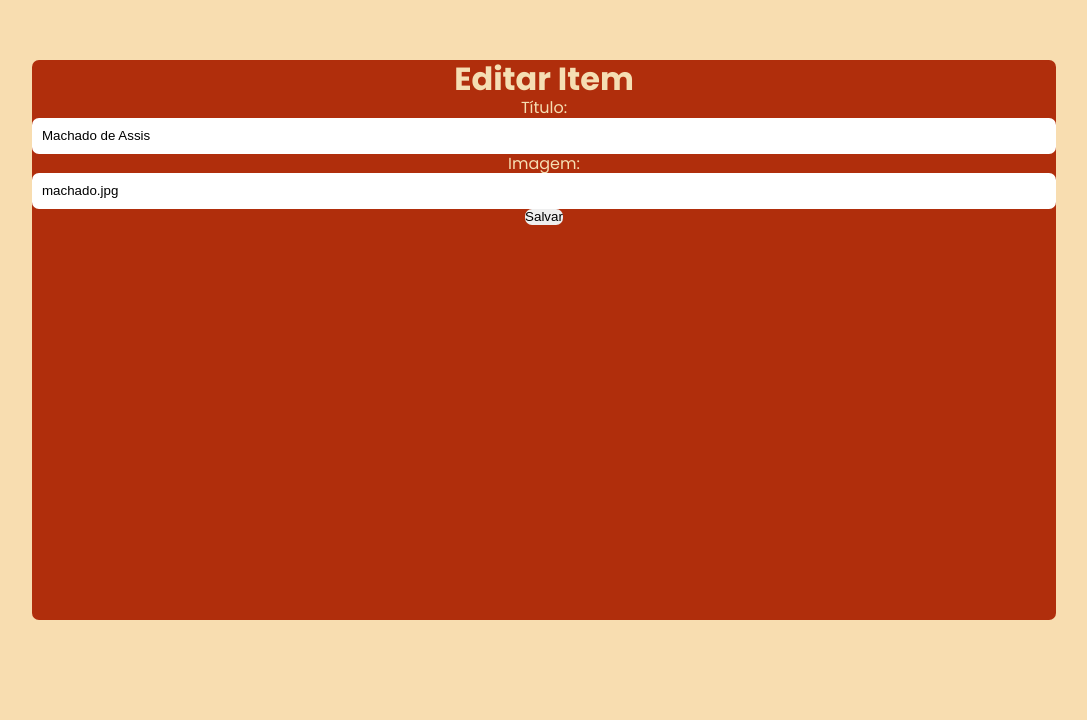
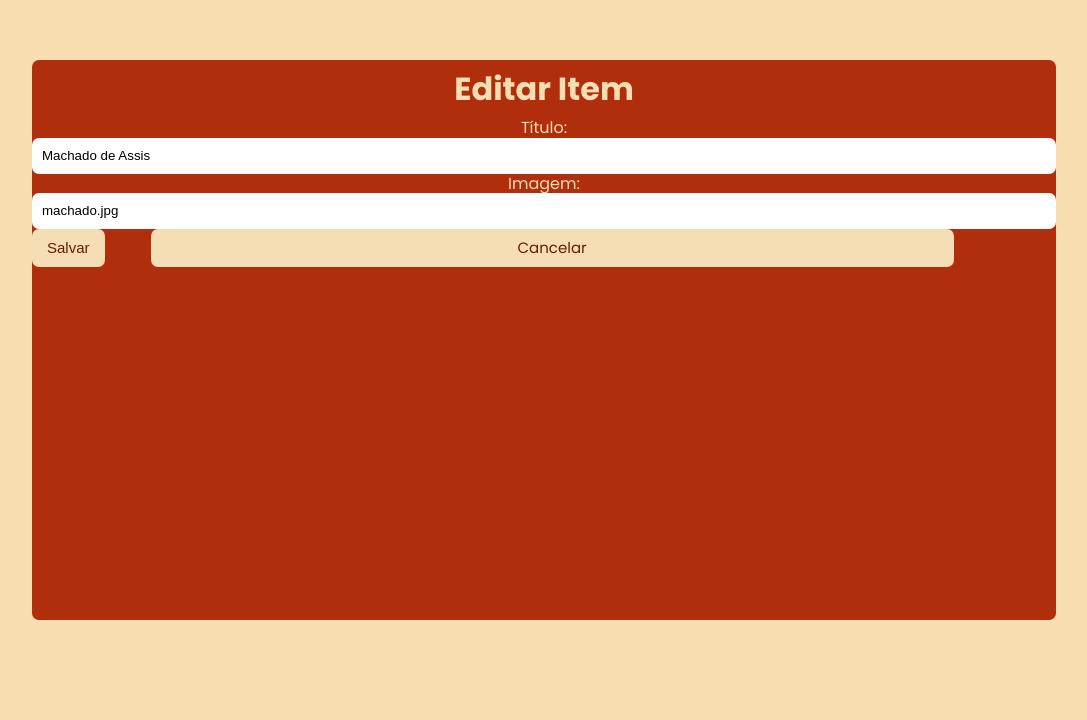
Before and after one commit to sabriwnaa/IFindArt, a PHP site: page /editarItem.php?id=10 in a window 1280 px wide. Shown: the part 80-800 px from the top of the page, without its empty margins (96-1183 px from the left). Run offline with PHP 8.4, Linux system fonts and the light colour scheme; a user stored in the database is signed in; data comes from the database, SQL or seed files in the repository.

Commit message:
estilizacao edit item

```diff
--- a/addItem.php
+++ b/addItem.php
@@ -66,7 +66,7 @@ if ($_SERVER['REQUEST_METHOD'] === 'POST') {
 
 <div class='boxItem'>
     <h1 class='tituloAdmin'>Cadastrar novo artista</h1>
-    <div class='camposAddItem'>
+    <div class='camposItem'>
         <?php if (isset($erro)) : ?>
             <p style="color: red;"><?= htmlspecialchars($erro) ?></p>
         <?php endif; ?>
--- a/editarItem.php
+++ b/editarItem.php
@@ -38,7 +38,8 @@ if ($_SERVER['REQUEST_METHOD'] === 'POST') {
 
         <div class='main'>
             <div class='boxItem'>
-            <h1>Editar Item</h1>
+                <h1 class='tituloAdmin'>Editar Item</h1>
+                <div class='camposItem'>
                     <?php if (isset($error)): ?>
                     <p style="color:red;"><?= $error; ?></p>
                     <?php endif; ?>
@@ -47,7 +48,16 @@ if ($_SERVER['REQUEST_METHOD'] === 'POST') {
                         <input type="text" name="titulo" id="titulo" value="<?= htmlspecialchars($item->titulo); ?>" required>
                         <label for="imagem">Imagem:</label>
                         <input type="text" name="imagem" id="imagem" value="<?= htmlspecialchars($item->imagem); ?>" required>
-        <button type="submit">Salvar</button>
+
+
+            </div>
+            <div class='opcoes'>
+                <button type="submit" class='botaoClaro'>Salvar</button>
+                <a href="restritaAdmin.php" class='botaoClaro' style='flex:1;'>Cancelar</a>
+
+            </div>
+
+
             </form>
             </div>
         </div>
--- a/style.css
+++ b/style.css
@@ -285,7 +285,7 @@ font-size: 15px;
 border-radius: 7px;
 }
 
-.camposAddItem{
+.camposItem{
     flex: 4;
 }
 
```
Lines whose indentation alone changed are shown as unchanged.
